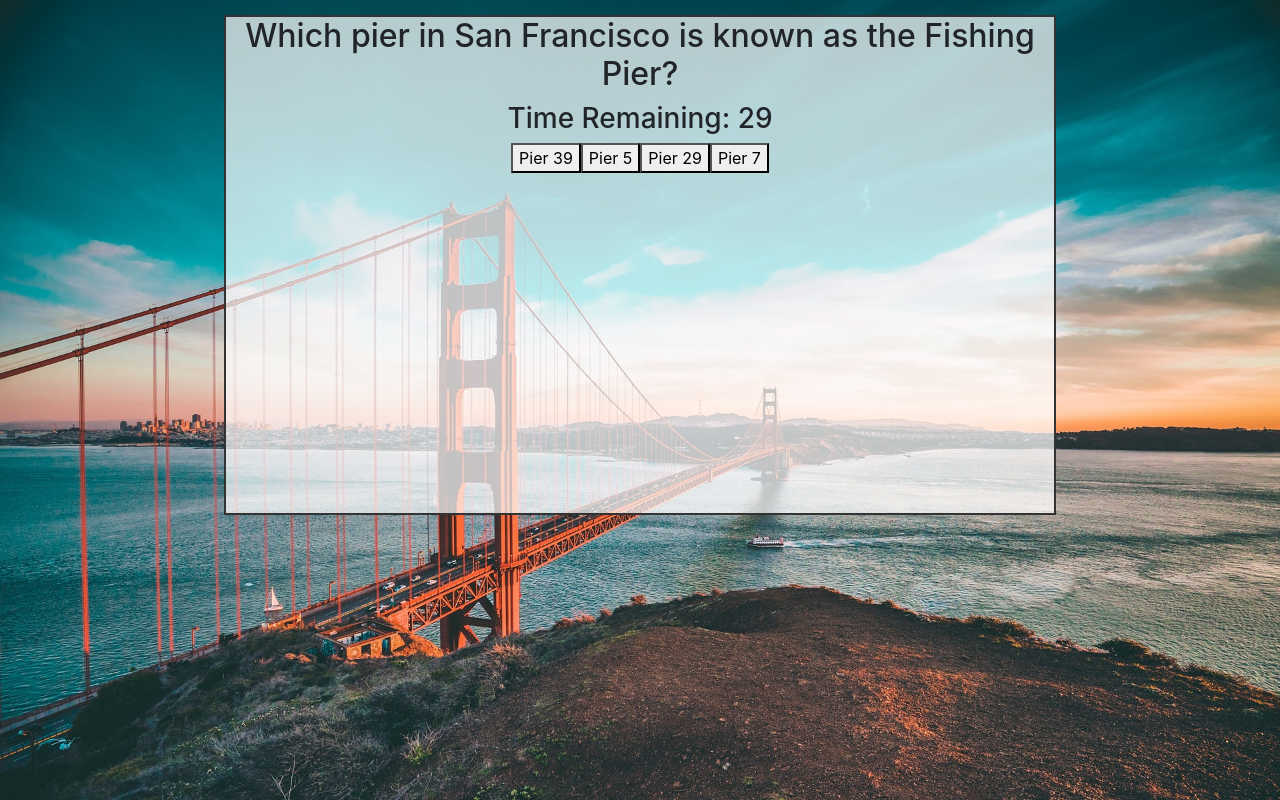
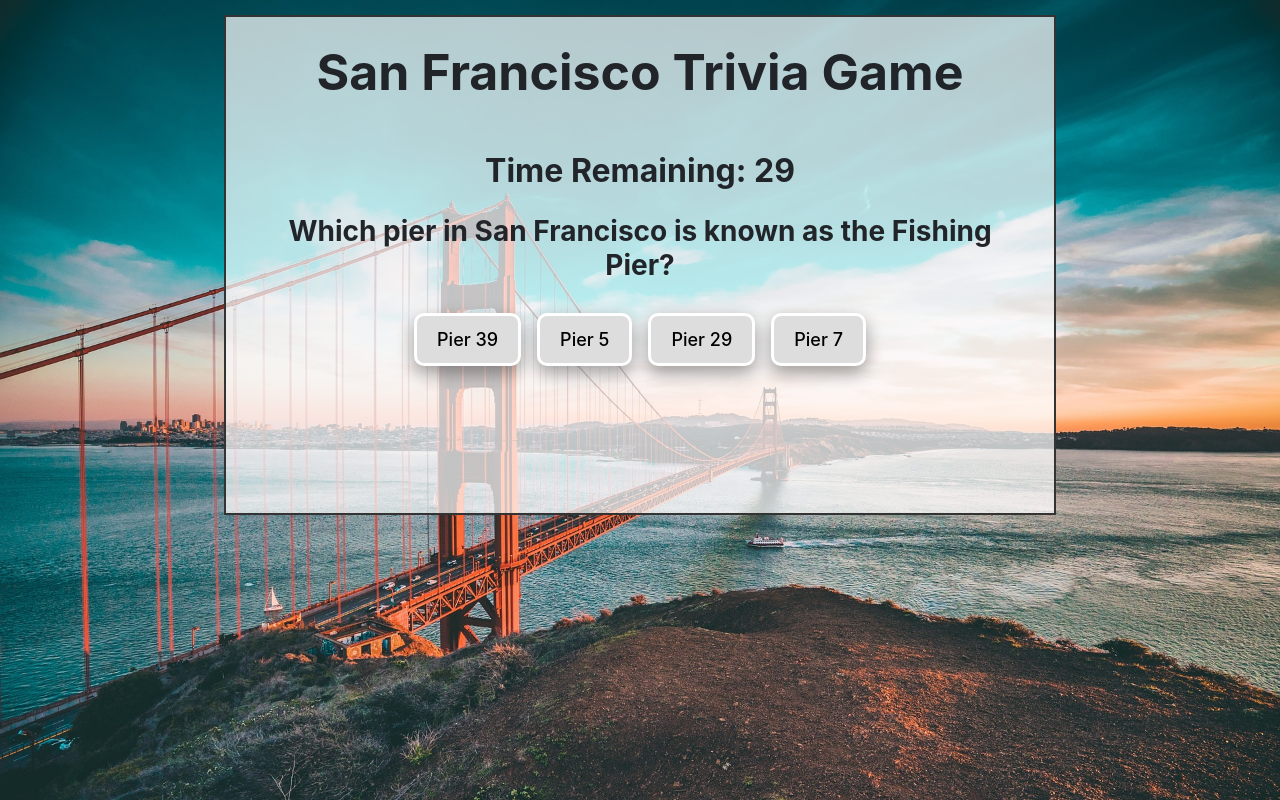
Before and after one commit to halliecalhoun/TriviaGame, a plain HTML site: page index.html in a window 1280 px wide. Both pictures are taken after a click on the button "Start". Drawn offline with nearby package versions, Linux system fonts and the light colour scheme.

Commit message:
font sizes and button + button hover styling updated with box shadow

```diff
--- a/assets/css/style.css
+++ b/assets/css/style.css
@@ -10,6 +10,18 @@ body {
     height: 500px;
     width: 65%;
     text-align: center;
+}
+
+h1 {
+    text-align: center;
+    font-weight: bolder;
+    padding: 25px;
+    font-size: 50px;
+}
+
+h2, h3, h4 {
+    margin: 25px;
+    font-weight: bold;
 }
 
 img {
@@ -26,3 +38,50 @@ img {
     text-align: center;
     font-weight: 500;
 }
+
+.choices-button {
+    margin: auto;
+    border-radius: 10px;
+    background-color: #dddddd;
+    border: white;
+    border-style: solid;
+    padding: 10px 20px 10px 20px;
+    box-shadow: 0 8px 16px 0 rgba(0,0,0,0.2), 0 6px 20px 0 rgba(0,0,0,0.19);
+    margin: 5px 8px 5px 8px;
+    cursor: pointer;
+    -webkit-transition-duration: 0.4s; /* Safari */
+    transition-duration: 0.4s;
+    font-size: 18px;
+    font-weight: 500;
+}
+
+.choices-button:hover {
+    box-shadow: 0 4px 10px 0 rgba(0,0,0,0.4), 0 3px 15px 0 rgba(0,0,0,0.30);
+    opacity: .75;
+    font-size: 18px;
+    font-weight: 500;
+}
+
+button {
+    position: relative;
+    margin: auto;
+    border-radius: 10px;
+    background-color: #dddddd;
+    border: white;
+    border-style: solid;
+    padding: 10px 20px 10px 20px;
+    box-shadow: 0 8px 16px 0 rgba(0,0,0,0.2), 0 6px 20px 0 rgba(0,0,0,0.19);
+    margin: 5px 8px 5px 8px;
+    cursor: pointer;
+    -webkit-transition-duration: 0.4s; /* Safari */
+    transition-duration: 0.4s;
+    font-size: 18px;
+    font-weight: 500;
+}
+
+button:hover {
+    box-shadow: 0 4px 10px 0 rgba(0,0,0,0.4), 0 3px 15px 0 rgba(0,0,0,0.30);
+    opacity: .75;
+    font-size: 18px;
+    font-weight: 500;
+}
--- a/assets/javascript/app.js
+++ b/assets/javascript/app.js
@@ -103,7 +103,7 @@ var questions = [
         photo: "assets/images/pier7.jpg"
     },
 
-  {   q: "How long is the Golden Gate Bridge?",
+  {   q: "How many miles long is the Golden Gate Bridge?",
       choices: ["2.1 Miles", "1.7 Miles", "2.5 Miles", "1.5 Miles"],
       answers: 1,
       photo: "assets/images/ggb_2.jpg"
@@ -142,7 +142,7 @@ var questions = [
 function decrement() {
   number--;
   // decremends that variable and appends it to html
-  $("#show-number").html("<h3>" + "Time Remaining: " + number + "</h3>");
+  $("#show-number").html("<h2>" + "Time Remaining: " + number + "</h2>");
   if (number === 0) {
     unanswerCount++;
     stop();
@@ -172,7 +172,7 @@ pick = questions[index];
 // if (i <= (pick.choices.length - 1)) {
   // $("#questions").html("<h2>" + questions[questionIndex].q + "</h2>");
   for (var i = 0; i < pick.choices.length; i++) {
-  $("#questions").html("<h2>" + pick.q + "</h2>");
+  $("#questions").html("<h3>" + pick.q + "</h3>");
   // var userChoice = $("<div>"); v
   var choicesBtn = $("<button>")
   choicesBtn.addClass("choices-button");
@@ -206,14 +206,14 @@ $(".choices-button").on("click", function() {
     stop();
     correctAnswers++;
     userGuess = "";
-    $("#answer").html("<p>" + "You are correct!" + "</p>");
+    $("#answer").html("<h4>" + "You are correct!" + "</h4>");
     // nextQuestion();
     clearContent();
   } else {
     stop();
     wrongAnswers++;
     userGuess = "";
-    $("#answer").html("<p>" + "Incorrect! The correct answer is: " + pick.choices[pick.answers] + "</p>");
+    $("#answer").html("<h4>" + "Incorrect! The correct answer is: " + pick.choices[pick.answers] + "</h4>");
     // nextQuestion();
     clearContent();
   }
--- a/index.html
+++ b/index.html
@@ -19,12 +19,12 @@
     <div id="overlay">
 
 <div class="wrapper">
-
+    <div id="title"><h1>San Francisco Trivia Game</h1></div>
     <button id="start">Start</button>
     <button id="reset">Reset</button>
-    <div id="questions"></div>
     <div id="time-remaining"></div>
     <div id="show-number"></div>
+    <div id="questions"></div>
     <div id="answer"></div>
     <div id="buttons"></div>
     <div id="result"></div>
```
